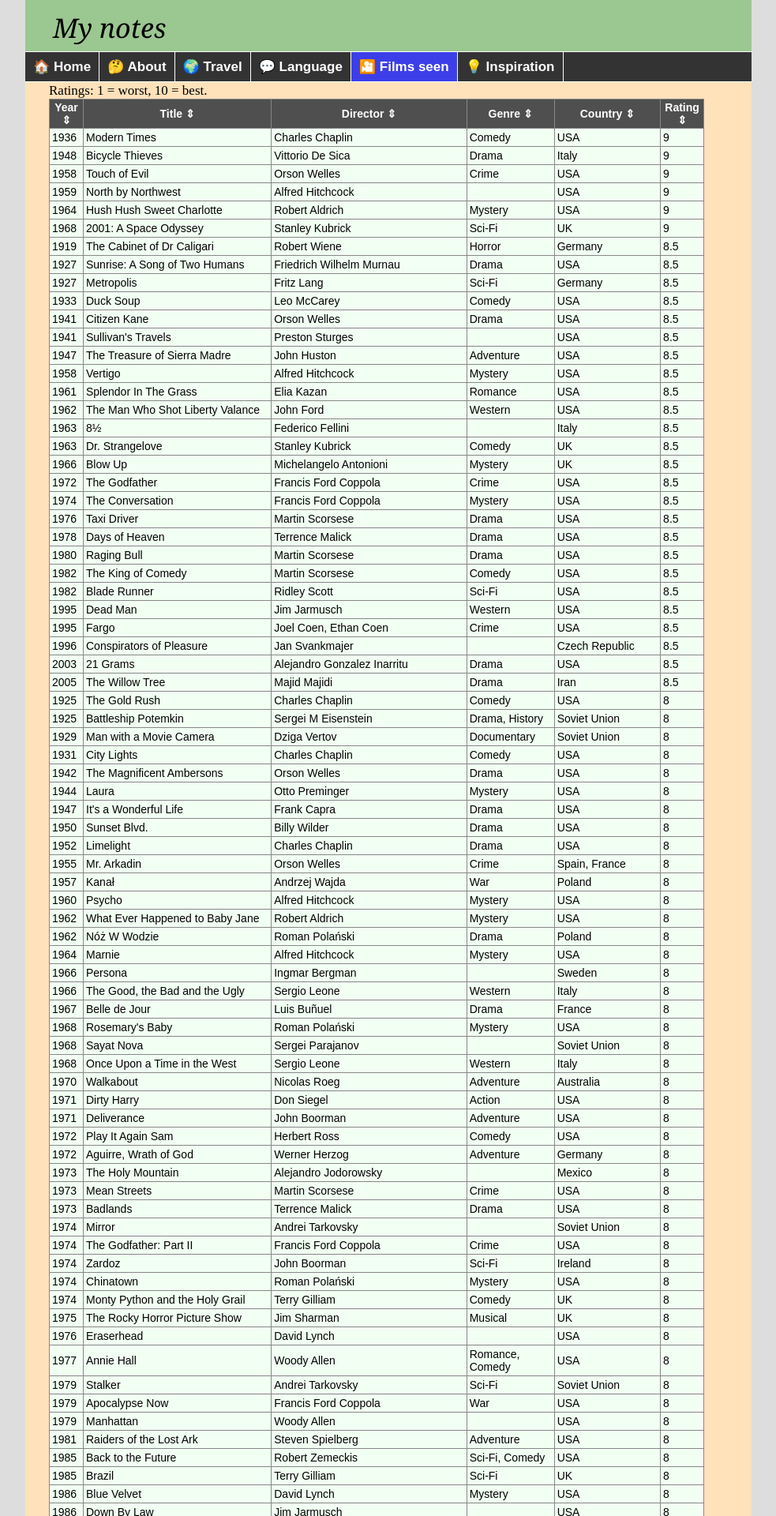
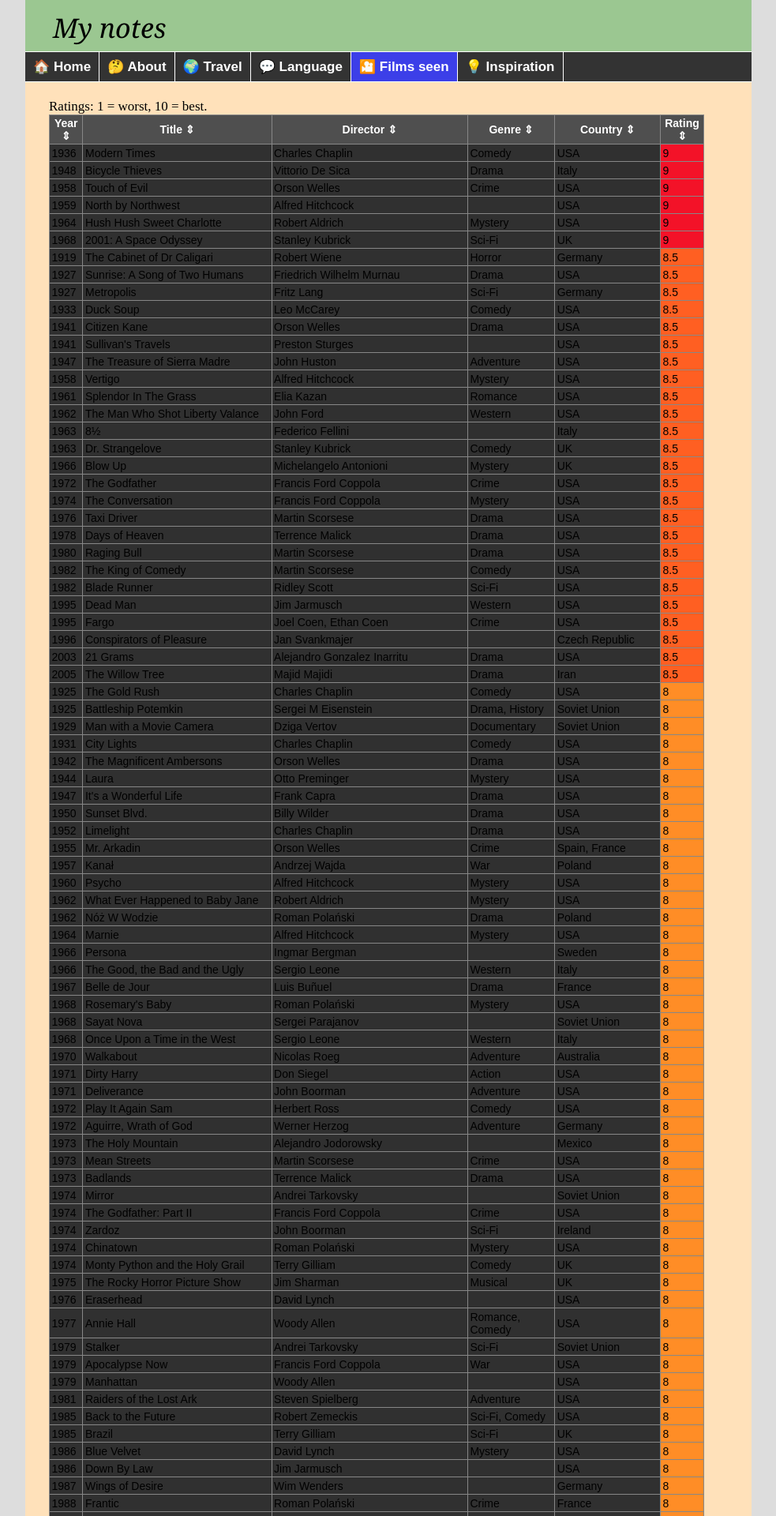
Before and after one commit to witbag/witbag.github.io, a Jekyll site: the page built from likes/index.html, in a window 1280 px wide. Shown: the top 1920 px of the page at 79% size, without its empty margins (148-1131 px from the left). Built offline with Jekyll 4.4.1, drawn with Linux system fonts in a browser that asks for light colours.

Commit message:
Update index.html

```diff
--- a/likes/index.html
+++ b/likes/index.html
@@ -2,7 +2,7 @@
 layout: likes
 title: Films seen
 ---
-<br>
+<br><br>
 Ratings: 1 = worst, 10 = best.
 
 <!-- table generator: http://tableizer.journalistopia.com/  -->
@@ -14,15 +14,15 @@ Ratings: 1 = worst, 10 = best.
 }
 	table.sortable {
 		font-size: 14px;
-		padding: 3px;
+		padding: 2.5px;
 		border: 1px solid #878787;
 		border-collapse: collapse;
 		font-family: Arial, Helvetica, sans-serif;
 		background: #303030;
 	}
 	.sortable td {
-		padding: 3px;
-		background: #f2fff3;
+		padding: 2.5px;
+	/* 	background: #f2fff3; 		*/
 		border: 1px solid #878787;
 	}
 	.sortable th {
```
